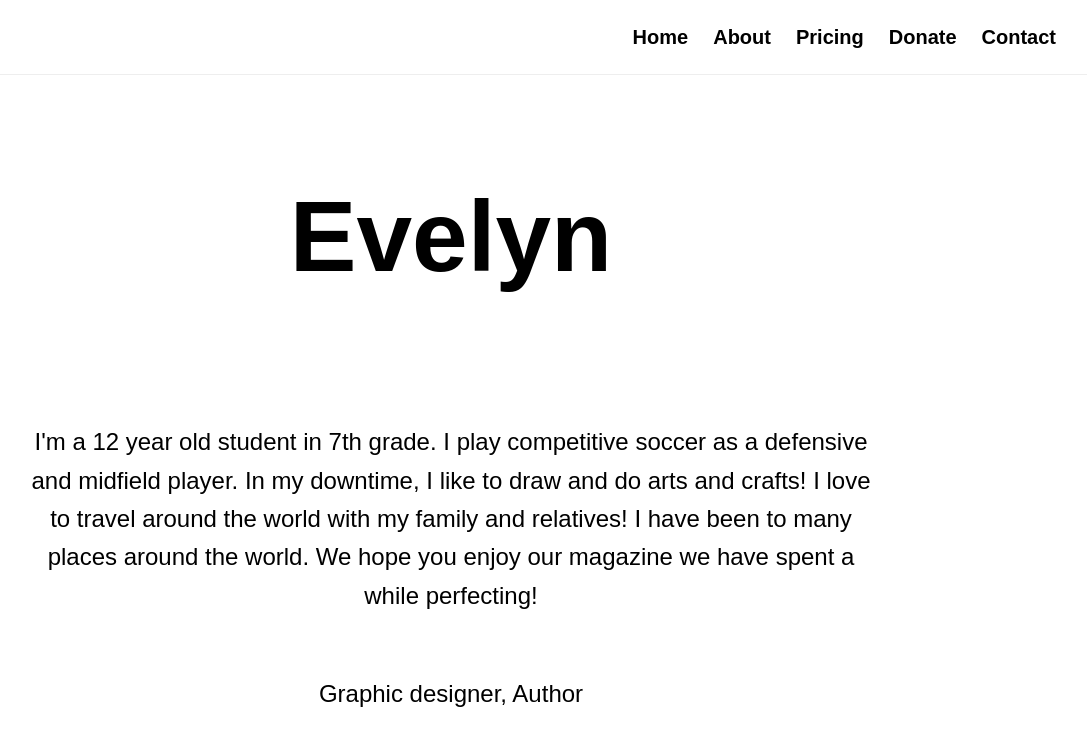
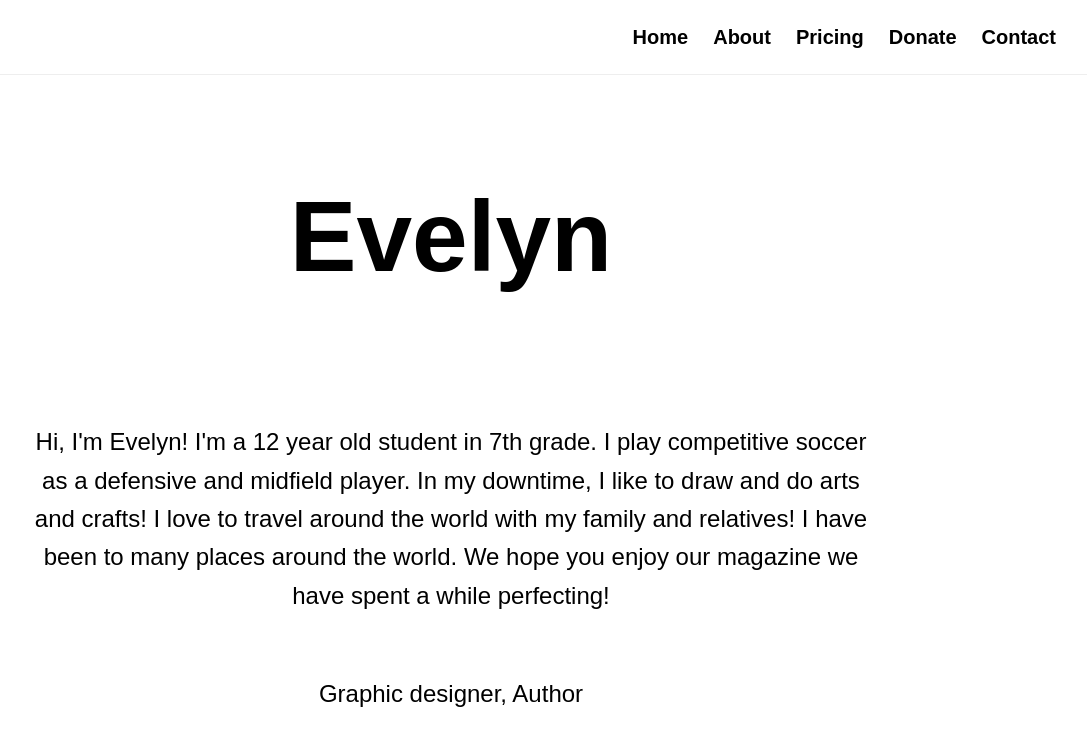
Before and after one commit to H4CK3R1010/Seemz-Like-Magazine, a Next.js app: page /people/evelyn in a window 1280 px wide. Shown: the top 746 px of the page, without its empty margins (189-1276 px from the left). Built offline with nearby package versions, Linux system fonts and the light colour scheme.

Commit message:
Evelyn description

```diff
--- a/app/people/evelyn/page.tsx
+++ b/app/people/evelyn/page.tsx
@@ -11,7 +11,7 @@ export default function Evelyn() {
         <p>
 
           <br /><br />
-          I'm a 12 year old student in 7th grade. I play competitive
+          Hi, I'm Evelyn! I'm a 12 year old student in 7th grade. I play competitive
           soccer as a defensive and midfield player. In my downtime,
           I like to draw and do arts and crafts! I love to travel
           around the world with my family and relatives! I have been
```
